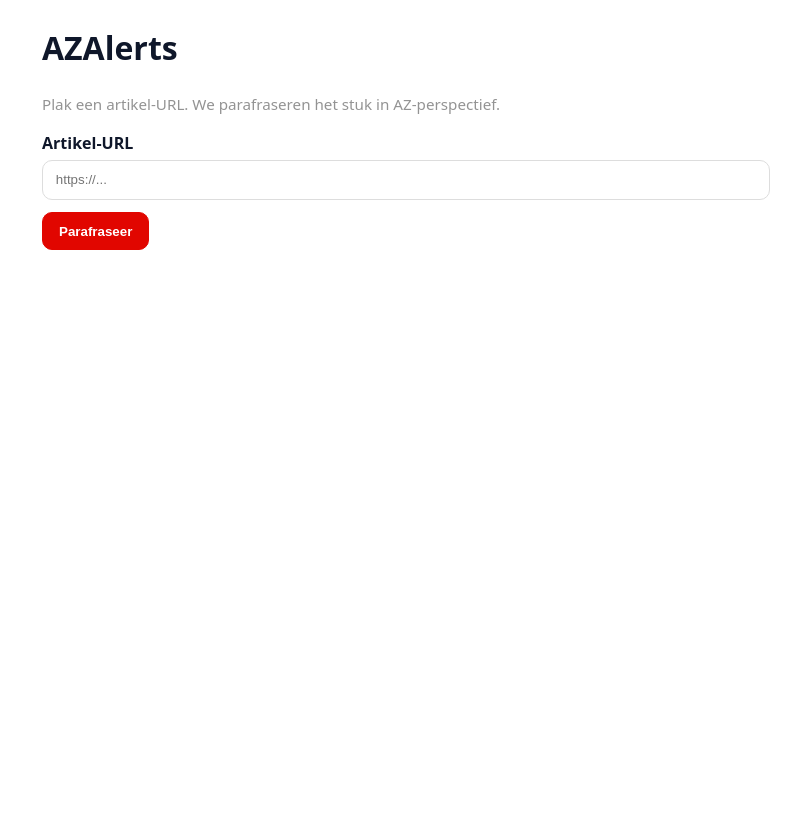
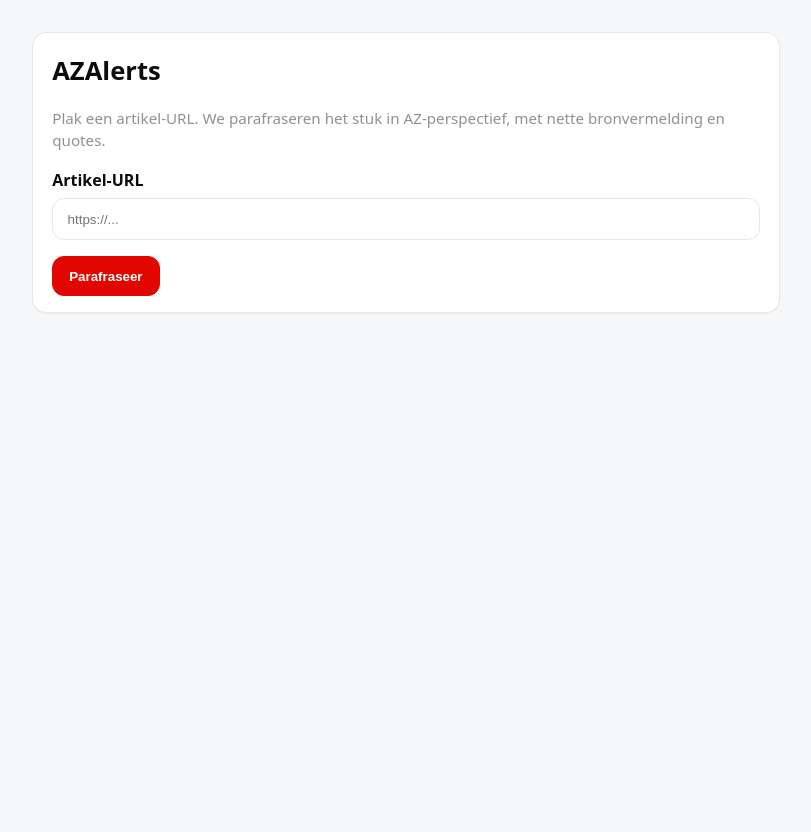
Before and after one commit to azalerts/azalerts-bot, a Flask app: page / in a window 1280 px wide. Shown: the whole page, without its empty margins (234-1045 px from the left). Before the commit the page ends 250 px from the top, so only its background shows below. Run offline with Flask 3, Linux system fonts and the light colour scheme; some libraries are stand-ins or nearby versions.

Commit message:
Update az_form.html

```diff
--- a/templates/az_form.html
+++ b/templates/az_form.html
@@ -6,13 +6,21 @@
   <title>AZAlerts • Parafraseer</title>
   <link rel="stylesheet" href="{{ url_for('static', filename='styles.css') }}">
   <style>
-    .container { max-width: 760px; margin: 1.5rem auto; padding: 0 1rem; }
-    .field { margin: .8rem 0; }
-    label { display:block; margin-bottom:.3rem; font-weight:600; }
-    input[type=url] { width:100%; padding:.7rem .8rem; border:1px solid #ddd; border-radius:10px; }
-    .btn { padding:.65rem 1rem; border-radius:10px; border:1px solid #cfcfcf; background:#fff; cursor:pointer; font-weight:600; }
-    .btn-primary { background:#e10600; color:#fff; border-color:#e10600; }
-    .hint { color:#666; font-size:.95rem; }
+    :root{
+      --az-red:#e10600; --az-dark:#0c0c0d; --az-gray:#f6f7f9; --az-border:#e7e8ea;
+      --radius:14px;
+    }
+    body{background:var(--az-gray); color:var(--az-dark);}
+    .container { max-width: 780px; margin: 2rem auto; padding: 0 1rem; }
+    .panel{ background:#fff; border:1px solid var(--az-border); border-radius:var(--radius); padding:1rem 1.2rem; box-shadow:0 1px 2px rgba(0,0,0,.04);}
+    h1{ font-size:1.6rem; margin:.2rem 0 1rem;}
+    .field { margin: 1rem 0; }
+    label { display:block; margin-bottom:.35rem; font-weight:650; }
+    input[type=url] { width:100%; padding:.8rem .9rem; border:1px solid var(--az-border); border-radius:12px; background:#fff; }
+    .btn { padding:.7rem 1rem; border-radius:12px; border:1px solid var(--az-border); background:#fff; cursor:pointer; font-weight:650; }
+    .btn-primary { background:var(--az-red); color:#fff; border-color:var(--az-red); }
+    .btn:focus { outline:2px solid var(--az-red); outline-offset:1px; }
+    .hint { color:#5f6368; font-size:.95rem; }
 
     /* Overlay + progress */
     .overlay {
@@ -20,24 +28,25 @@
       display: none; align-items: center; justify-content: center; z-index: 9999;
       text-align:center; padding: 1rem;
     }
-    .ball { font-size: 42px; margin-bottom: 12px; }
-    .progress { width: 360px; max-width: 86vw; height: 10px; background: #eee; border-radius: 999px; overflow: hidden; margin: 0 auto; }
-    .progress-fill { height: 100%; width: 0%; background: #e10600; transition: width .25s ease; }
-    .muted { color:#666; font-size:.95rem; margin-top:.5rem; }
+    .ball { font-size: 44px; margin-bottom: 12px; }
+    .progress { width: 420px; max-width: 86vw; height: 10px; background: #eee; border-radius: 999px; overflow: hidden; margin: 0 auto; border:1px solid var(--az-border); }
+    .progress-fill { height: 100%; width: 0%; background: var(--az-red); transition: width .25s ease; }
+    .muted { color:#666; font-size:.95rem; margin-top:.6rem; }
   </style>
 </head>
 <body>
   <main class="container">
     {% with msgs = get_flashed_messages() %}
       {% if msgs %}
-        <div class="alert">
-          {% for m in msgs %}<p>{{ m }}</p>{% endfor %}
-        </div>
+        <div class="panel" style="border-left:4px solid var(--az-red);"><div>
+          {% for m in msgs %}<p style="margin:.3rem 0;">{{ m }}</p>{% endfor %}
+        </div></div>
       {% endif %}
     {% endwith %}
 
+    <section class="panel">
       <h1>AZAlerts</h1>
-    <p class="hint">Plak een artikel-URL. We parafraseren het stuk in AZ-perspectief.</p>
+      <p class="hint">Plak een artikel-URL. We parafraseren het stuk in AZ-perspectief, met nette bronvermelding en quotes.</p>
 
       <form id="azForm" method="post" action="/">
         <div class="field">
@@ -46,6 +55,7 @@
         </div>
         <button class="btn btn-primary" type="submit">Parafraseer</button>
       </form>
+    </section>
   </main>
 
   <!-- Laad-overlay met voortgang -->
@@ -53,7 +63,7 @@
     <div>
       <div class="ball">⚽</div>
       <div class="progress"><div id="progressFill" class="progress-fill"></div></div>
-      <div class="muted" id="progressLabel" style="margin-top:.6rem;">Bezig met parafraseren…</div>
+      <div class="muted" id="progressLabel">Bezig met parafraseren…</div>
     </div>
   </div>
 
@@ -62,7 +72,6 @@
       const form = document.getElementById('azForm');
       const overlay = document.getElementById('overlay');
       const bar = document.getElementById('progressFill');
-      const label = document.getElementById('progressLabel');
 
       let timer = null, pct = 0, running = false;
 
@@ -75,11 +84,10 @@
         overlay.setAttribute('aria-hidden', 'true');
       }
       function startProgress() {
-        pct = 10; // start niet op 0
+        pct = 10;
         bar.style.width = pct + '%';
         running = true;
         timer = setInterval(() => {
-          // kleine stapjes tot 90%
           if (pct < 90) {
             pct += (Math.random() * 6) + 2; // 2–8%
             if (pct > 90) pct = 90;
@@ -94,17 +102,13 @@
         running = false;
       }
 
-      // Form submit → overlay aan + progress simulatie
       form?.addEventListener('submit', () => {
         showOverlay();
         startProgress();
       });
 
-      // Wanneer de nieuwe pagina is geladen (resultaat), is deze scriptcontext weg.
-      // Voor SPA-like navigatie (als je blijft op dezelfde pagina) zou je hier nog 'pageshow' kunnen afvangen.
-
-      // Zorg dat overlay verborgen is bij eerste load
       hideOverlay();
+      // Progressive enhancement: als je ooit ajax zou doen, call finishProgress() bij klaar.
     })();
   </script>
 </body>
```
Lines whose indentation alone changed are shown as unchanged.
